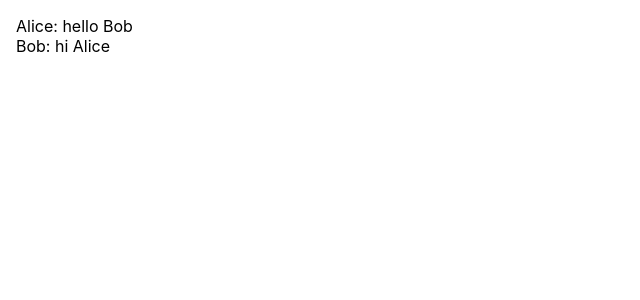
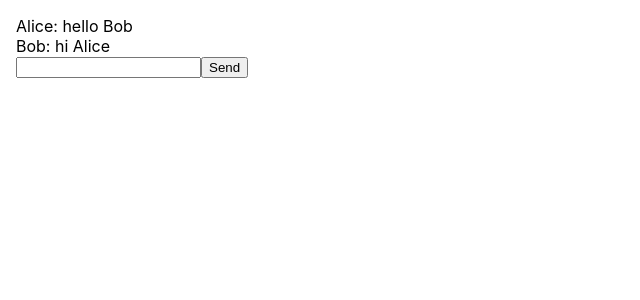
Before and after one commit to bjornicus/simple-messenger, a React (Create React App) app in the folder client-app/: page / in a window 1280 px wide. Shown: the top 300 px of the page, without its empty margins (0-640 px from the left). Built offline with nearby package versions, Linux system fonts and the light colour scheme.

Commit message:
add MessageComposer component that dispactches addMessage on send button click

```diff
--- a/client-app/src/App.tsx
+++ b/client-app/src/App.tsx
@@ -1,11 +1,13 @@
 import React from 'react';
 import './App.css';
+import { MessageComposer } from './features/messageComposer/MessageComposer';
 import { Messages } from './features/messages/Messages';
 
 function App() {
   return (
     <div className="App">
         <Messages />
+        <MessageComposer />
     </div>
   );
 }
--- /dev/null
+++ b/client-app/src/features/messageComposer/MessageComposer.tsx
@@ -0,0 +1,28 @@
+import React, { useState } from 'react';
+
+import { useAppDispatch } from '../../app/hooks';
+import { addMessage } from '../messages/messagesSlice';
+
+export function MessageComposer() {
+  const dispatch = useAppDispatch();
+  const [currentMessage, setcurrentMessage] = useState('');
+
+  function sendMessage(): React.MouseEventHandler<HTMLButtonElement> | undefined {
+    return () => {
+      dispatch(addMessage({ from: "Alice", content: currentMessage }))
+      setcurrentMessage("")
+    };
+  }
+
+  return (
+    <div>
+      <input
+        value={currentMessage}
+        onChange={(e) => setcurrentMessage(e.target.value)}
+      />
+      <button onClick={sendMessage()} >Send</button>
+    </div>
+  );
+
+
+}
```
